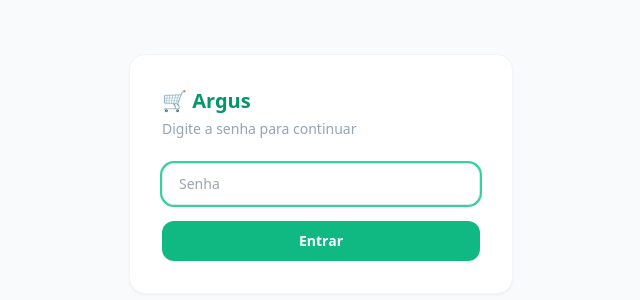
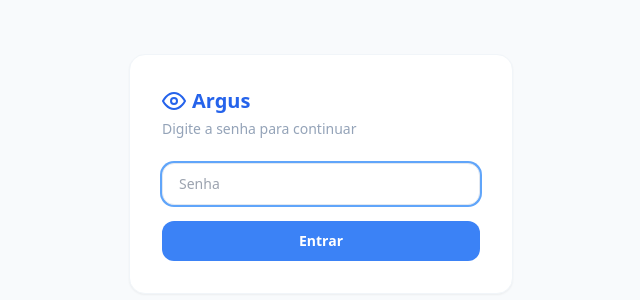
Before and after one commit to dmangussi/argus, a Next.js app in the folder web/: page /login in a window 1280 px wide. Shown: the part 226-526 px from the top of the page, without its empty margins (319-959 px from the left). Built offline with nearby package versions, Linux system fonts and the light colour scheme.

Commit message:
style: replace logo with eye icon, nav text with icon buttons

```diff
--- a/web/app/admin/ProductActions.tsx
+++ b/web/app/admin/ProductActions.tsx
@@ -21,9 +21,14 @@ export default function ProductActions({ products = [], logoutOnly = false }: Pr
     return (
       <button
         onClick={handleLogout}
-        className="text-xs text-slate-400 hover:text-red-500 transition-colors"
+        title="Sair"
+        className="text-slate-400 hover:text-red-500 transition-colors"
       >
-        Sair
+        <svg className="w-5 h-5" viewBox="0 0 24 24" fill="none" stroke="currentColor" strokeWidth="2" strokeLinecap="round" strokeLinejoin="round">
+          <path d="M9 21H5a2 2 0 01-2-2V5a2 2 0 012-2h4"/>
+          <polyline points="16 17 21 12 16 7"/>
+          <line x1="21" y1="12" x2="9" y2="12"/>
+        </svg>
       </button>
     );
   }
@@ -72,13 +77,13 @@ function AddProductForm({ onAdded }: { onAdded: () => void }) {
           value={url}
           onChange={(e) => setUrl(e.target.value)}
           required
-          className="w-full border border-slate-200 rounded-xl px-4 py-2 text-sm focus:outline-none focus:ring-2 focus:ring-emerald-400"
+          className="w-full border border-slate-200 rounded-xl px-4 py-2 text-sm focus:outline-none focus:ring-2 focus:ring-blue-400"
         />
         {error && <p className="text-xs text-red-500">{error}</p>}
         <button
           type="submit"
           disabled={loading}
-          className="w-full bg-emerald-500 hover:bg-emerald-600 text-white font-semibold rounded-xl py-2 text-sm transition-colors disabled:opacity-50"
+          className="w-full bg-blue-500 hover:bg-blue-600 text-white font-semibold rounded-xl py-2 text-sm transition-colors disabled:opacity-50"
         >
           {loading ? "Salvando..." : "Adicionar"}
         </button>
@@ -145,7 +150,7 @@ function ProductList({ products, onChanged }: { products: Product[]; onChanged:
             <div className="min-w-0">
               <p className="text-sm font-medium text-slate-800 leading-snug">{p.name}</p>
               <p className="text-xs text-slate-400 mt-0.5">
-                {p.category ?? "Sem categoria"} · <code className="bg-slate-100 px-1 rounded">{p.price_selector ?? ".preco"}</code>
+                {p.category ?? "Sem categoria"}
               </p>
             </div>
             <div className="flex items-center gap-2 shrink-0">
@@ -154,7 +159,7 @@ function ProductList({ products, onChanged }: { products: Product[]; onChanged:
                 disabled={loading[p.id]}
                 className={`text-xs px-3 py-1 rounded-full font-medium transition-colors ${
                   p.is_active
-                    ? "bg-emerald-100 text-emerald-700 hover:bg-emerald-200"
+                    ? "bg-blue-100 text-blue-700 hover:bg-blue-200"
                     : "bg-slate-100 text-slate-500 hover:bg-slate-200"
                 }`}
               >
--- a/web/app/admin/page.tsx
+++ b/web/app/admin/page.tsx
@@ -35,12 +35,21 @@ export default async function AdminPage() {
       <header className="sticky top-0 z-10 bg-white border-b border-slate-100 shadow-sm">
         <div className="max-w-2xl mx-auto px-4 py-3 flex items-center justify-between">
           <div>
-            <h1 className="text-lg font-bold text-emerald-600 leading-none">🛒 Argus</h1>
+            <h1 className="text-lg font-bold text-blue-600 leading-none flex items-center gap-1.5">
+              <svg className="w-5 h-5" viewBox="0 0 24 24" fill="none" stroke="currentColor" strokeWidth="2" strokeLinecap="round" strokeLinejoin="round">
+                <path d="M1 12s4-8 11-8 11 8 11 8-4 8-11 8-11-8-11-8z"/>
+                <circle cx="12" cy="12" r="3"/>
+              </svg>
+              Argus
+            </h1>
             <p className="text-xs text-slate-400 mt-0.5">Admin · {products.length} produto{products.length !== 1 ? "s" : ""}</p>
           </div>
           <div className="flex items-center gap-3">
-            <a href="/" className="text-xs text-slate-400 hover:text-emerald-600 transition-colors">
-              Ver painel
+            <a href="/" title="Ver painel" className="text-slate-400 hover:text-blue-600 transition-colors">
+              <svg className="w-5 h-5" viewBox="0 0 24 24" fill="none" stroke="currentColor" strokeWidth="2" strokeLinecap="round" strokeLinejoin="round">
+                <rect x="3" y="3" width="7" height="7"/><rect x="14" y="3" width="7" height="7"/>
+                <rect x="3" y="14" width="7" height="7"/><rect x="14" y="14" width="7" height="7"/>
+              </svg>
             </a>
             <ProductActions products={products} logoutOnly />
           </div>
--- a/web/app/login/page.tsx
+++ b/web/app/login/page.tsx
@@ -12,7 +12,7 @@ function LoginForm() {
   const [error, setError] = useState("");
   const [loading, setLoading] = useState(false);
 
-  async function handleSubmit(e: React.FormEvent) {
+  async function handleSubmit(e: React.FormEvent<HTMLFormElement>) {
     e.preventDefault();
     setLoading(true);
     setError("");
@@ -35,7 +35,13 @@ function LoginForm() {
   return (
     <div className="min-h-screen flex items-center justify-center bg-slate-50 px-4">
       <div className="w-full max-w-sm bg-white rounded-2xl shadow-sm border border-slate-100 p-8">
-        <h1 className="text-xl font-bold text-emerald-600 mb-1">🛒 Argus</h1>
+        <h1 className="text-xl font-bold text-blue-600 mb-1 flex items-center gap-1.5">
+          <svg className="w-6 h-6" viewBox="0 0 24 24" fill="none" stroke="currentColor" strokeWidth="2" strokeLinecap="round" strokeLinejoin="round">
+            <path d="M1 12s4-8 11-8 11 8 11 8-4 8-11 8-11-8-11-8z"/>
+            <circle cx="12" cy="12" r="3"/>
+          </svg>
+          Argus
+        </h1>
         <p className="text-sm text-slate-400 mb-6">Digite a senha para continuar</p>
 
         <form onSubmit={handleSubmit} className="space-y-4">
@@ -46,7 +52,7 @@ function LoginForm() {
             onChange={(e) => setPassword(e.target.value)}
             required
             autoFocus
-            className="w-full border border-slate-200 rounded-xl px-4 py-2.5 text-sm focus:outline-none focus:ring-2 focus:ring-emerald-400"
+            className="w-full border border-slate-200 rounded-xl px-4 py-2.5 text-sm focus:outline-none focus:ring-2 focus:ring-blue-400"
           />
 
           {error && (
@@ -56,7 +62,7 @@ function LoginForm() {
           <button
             type="submit"
             disabled={loading}
-            className="w-full bg-emerald-500 hover:bg-emerald-600 text-white font-semibold rounded-xl py-2.5 text-sm transition-colors disabled:opacity-50"
+            className="w-full bg-blue-500 hover:bg-blue-600 text-white font-semibold rounded-xl py-2.5 text-sm transition-colors disabled:opacity-50"
           >
             {loading ? "Entrando..." : "Entrar"}
           </button>
--- a/web/app/page.tsx
+++ b/web/app/page.tsx
@@ -114,9 +114,15 @@ export default async function HomePage() {
       <header className="sticky top-0 z-10 bg-white border-b border-slate-100 shadow-sm">
         <div className="max-w-lg mx-auto px-4 py-3 flex items-center justify-between">
           <div>
-            <h1 className="text-lg font-bold text-emerald-600 leading-none">🛒 Argus</h1>
+            <h1 className="text-lg font-bold text-blue-600 leading-none flex items-center gap-1.5">
+              <svg className="w-5 h-5" viewBox="0 0 24 24" fill="none" stroke="currentColor" strokeWidth="2" strokeLinecap="round" strokeLinejoin="round">
+                <path d="M1 12s4-8 11-8 11 8 11 8-4 8-11 8-11-8-11-8z"/>
+                <circle cx="12" cy="12" r="3"/>
+              </svg>
+              Argus
+            </h1>
             <p className="text-xs text-slate-400 mt-0.5">
-              Supermercado · {products.length} produto{products.length !== 1 ? "s" : ""}
+              {products.length} produto{products.length !== 1 ? "s" : ""}
             </p>
           </div>
           <div className="flex items-center gap-4">
@@ -124,8 +130,12 @@ export default async function HomePage() {
               <p className="text-xs text-slate-400">última coleta</p>
               <p className="text-xs font-medium text-slate-600">{relativeTime(lastUpdate)}</p>
             </div>
-            <a href="/admin" className="text-xs text-slate-400 hover:text-emerald-600 transition-colors">
-              Admin
+            <a href="/admin" title="Admin" className="text-slate-400 hover:text-blue-600 transition-colors">
+              <svg className="w-5 h-5" viewBox="0 0 24 24" fill="none" stroke="currentColor" strokeWidth="2" strokeLinecap="round" strokeLinejoin="round">
+                <line x1="4" y1="6" x2="20" y2="6"/><circle cx="8" cy="6" r="2" fill="white"/>
+                <line x1="4" y1="12" x2="20" y2="12"/><circle cx="16" cy="12" r="2" fill="white"/>
+                <line x1="4" y1="18" x2="20" y2="18"/><circle cx="8" cy="18" r="2" fill="white"/>
+              </svg>
             </a>
           </div>
         </div>
@@ -157,7 +167,7 @@ export default async function HomePage() {
       </main>
 
       <footer className="max-w-lg mx-auto px-4 py-6 text-center">
-        <p className="text-xs text-slate-300">Argus · Supermercado</p>
+        <p className="text-xs text-slate-300">Argus</p>
       </footer>
     </div>
   );
```
